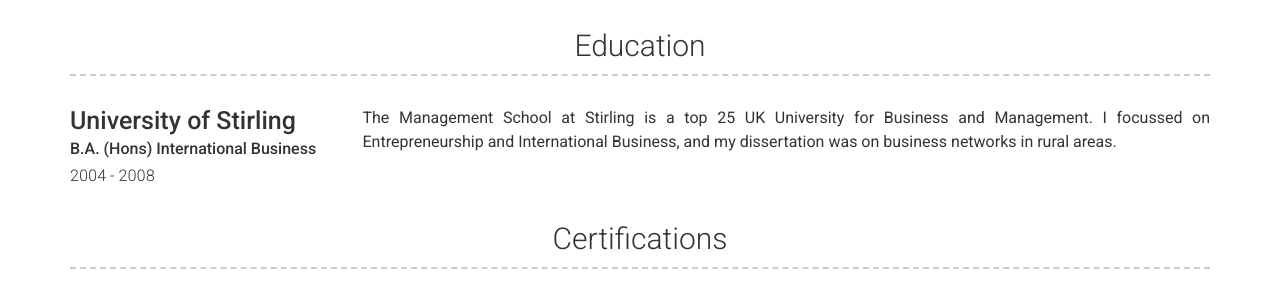
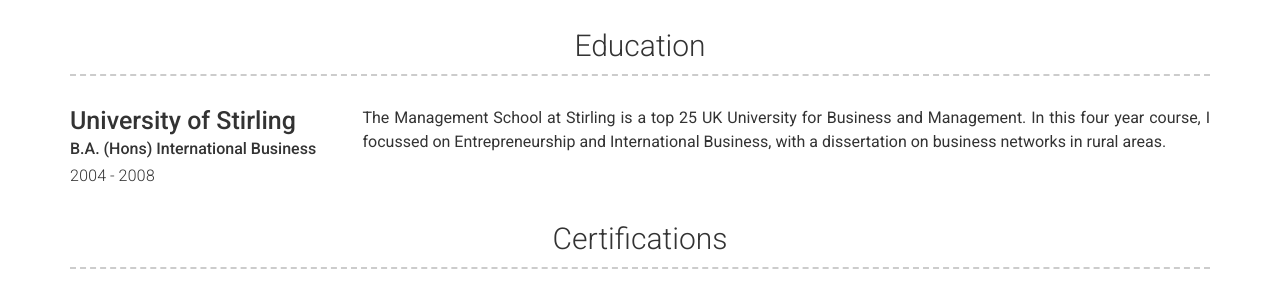
Before and after one commit to csgdavidson/Charlie-Davidson2, a Jekyll site: the page built from index.md, in a window 1280 px wide. Shown: the part 1042-1342 px from the top of the page. Built offline with Jekyll 4.4.1, drawn with Linux system fonts in a browser that asks for light colours; nearby versions of some CDN libraries.

Commit message:
Update education.yml

```diff
--- a/_data/education.yml
+++ b/_data/education.yml
@@ -4,4 +4,4 @@
   dates: 2004 - 2008
   qualification: B.A. (Hons) International Business
   description:
-     The Management School at Stirling is a top 25 UK University for Business and Management. I focussed on Entrepreneurship and International Business, and my dissertation was on business networks in rural areas.
+     The Management School at Stirling is a top 25 UK University for Business and Management. In this four year course, I focussed on Entrepreneurship and International Business, with a dissertation on business networks in rural areas.
```
